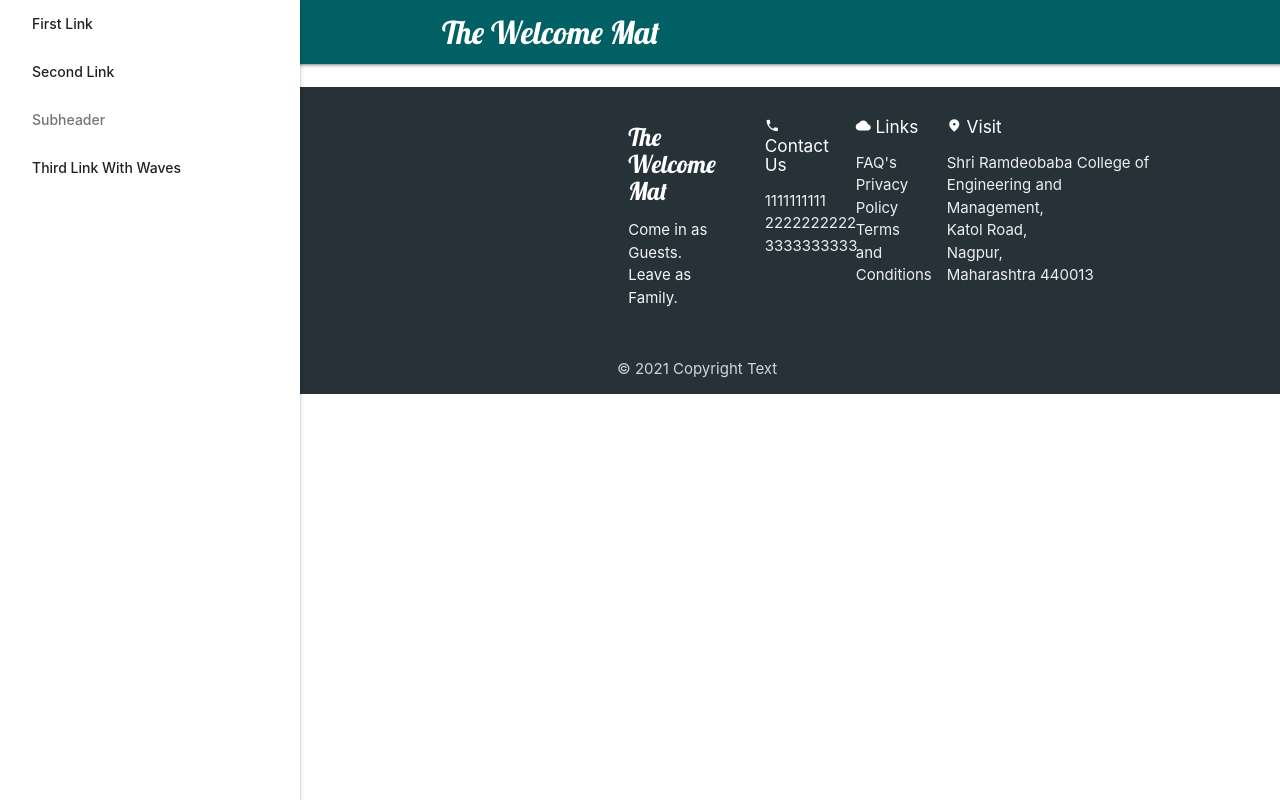
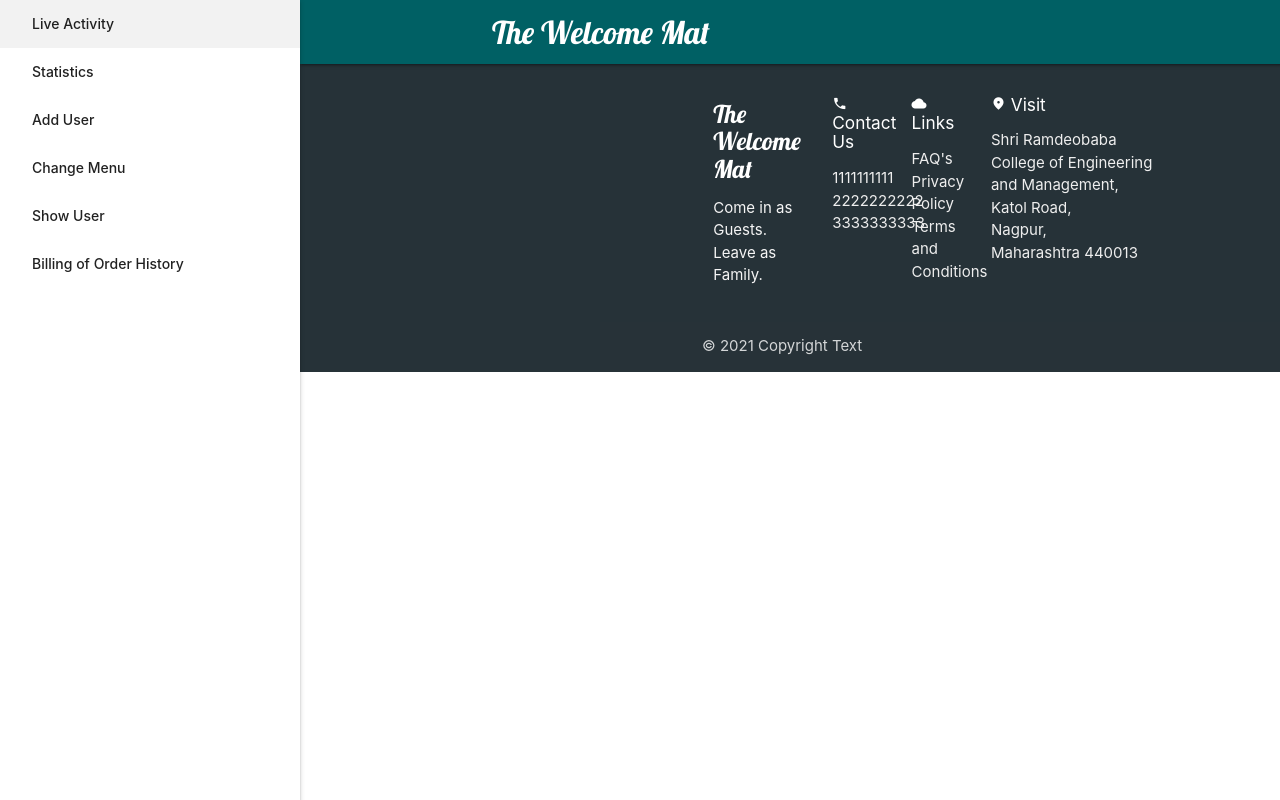
Before and after one commit to paritoshdandekar/the-welcome-mat, a React (Create React App) app: page /Profile in a window 1280 px wide. Built offline with nearby package versions, Linux system fonts and the light colour scheme.

Commit message:
final working sidenav, navbar of user and Adminnavbar

```diff
--- a/src/AdminApp.css
+++ b/src/AdminApp.css
@@ -1,7 +1,7 @@
 
 
   header, main, footer {
-    padding-left: 250px;
+    padding-left: 300px;
   }
 
   @media only screen and (max-width : 992px) {
--- a/src/AdminApp.js
+++ b/src/AdminApp.js
@@ -1,7 +1,9 @@
 import { BrowserRouter as Router, Route, Switch, Link } from "react-router-dom";
 import Footer from "./components/Footer";
 import Sidenav from "./components/Sidenav";
-import "./AdminApp.css"
+import "./AdminApp.css";
+import NavbarAdmin from "./components/NavbarAdmin";
+//import "./Sidenav.css"
 
 
 
@@ -9,11 +11,12 @@ function AdminApp() {
     return (
       <Router>
         <div className="App">
+          <div>
           <header className="App-header">
-               <Sidenav />
+              <NavbarAdmin/>
           </header>
+          </div>
 
-          <div>
           <Switch>
             {/* <Route exact path="/" component={Home} />
             <Route exact path="/food" component={Food} />
@@ -26,13 +29,19 @@ function AdminApp() {
             <Route exact path="/Order" component={OrderHistory}/>
             <Route exact path="/Profile" component={Profile}/> */}
           </Switch>
+          <div className="App">
+          <main className="App-main">
+            <Sidenav />
+          </main>
+          </div>
 
-          <br></br>
-
-          <footer>
+          <div className="App">
+          <footer className="App-footer">
             <Footer />
           </footer>
+          </div>
 
+          <div>
           </div>
         </div>
       </Router>
--- /dev/null
+++ b/src/Sidenav.css
@@ -0,0 +1,7 @@
+.menu-bars {
+    background: rgb(102, 176, 201);
+  }
+
+  .sidenav {
+    background-color: #060b26;
+  }
--- /dev/null
+++ b/src/components/NavbarAdmin.js
@@ -0,0 +1,22 @@
+import React, { Component } from 'react'
+import { BrowserRouter as Router, Route, Switch, Link } from "react-router-dom";
+
+export class NavbarAdmin extends Component {
+    render() {
+        return (
+            <div>
+
+                <div className="navbar navbar-fixed">
+                    <nav className="cyan darken-4">
+                        <div className="nav-wrapper container" >
+                            <Link to="/" className="brand-logo" style={{ fontFamily: "Lobster" }}>The Welcome Mat</Link>
+                            <a href="#" data-target="mobile-demo" className="sidenav-trigger "><i className="material-icons">menu</i></a>
+                        </div>
+                    </nav>
+                </div>
+            </div>
+        )
+    }
+}
+
+export default NavbarAdmin
--- a/src/components/Sidenav.js
+++ b/src/components/Sidenav.js
@@ -12,26 +12,18 @@ export class Sidenav extends Component {
     }
     render() {
         return (
-            <div>
-                <div className="navbar navbar-fixed">
-                    <nav className="cyan darken-4">
-                        <div className="nav-wrapper container" >
-                            <Link to="/" className="brand-logo" style={{ fontFamily: "Lobster" }}>The Welcome Mat</Link>
-                            <a href="#" data-target="slide-out" class="sidenav-trigger"><i class="material-icons">menu</i></a>
-                            <ul id="slide-out" class="sidenav sidenav-fixed">
-                                <li><a href="#!">First Link</a></li>
-                                <li><a href="#!">Second Link</a></li>
-                                <li><a class="subheader">Subheader</a></li>
-                                <li><a class="waves-effect" href="#!">Third Link With Waves</a></li>
-                            </ul>
-                        </div>
-                    </nav>
+                <div>
+                    <ul id="mobile-demo" className="sidenav sidenav-fixed">
+                        <li><a href="#!" >Live Activity</a></li>
+                        <li><a href="#!" >Statistics</a></li>
+                        <li><a className="#!" >Add User</a></li>
+                        <li><a className="#!" >Change Menu</a></li>
+                        <li><a className="#!" >Show User</a></li>
+                        <li><a className="#!" >Billing of Order History</a></li>
+
+                    </ul>
+
                 </div>
-
-
-            </div>
-
-
         )
     }
 }
```
Also changed, not shown: src/components/Navbar.js (line endings or trailing spaces).
